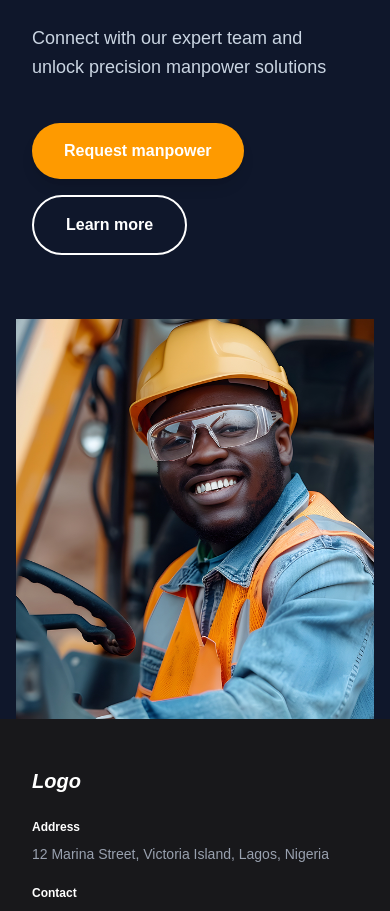
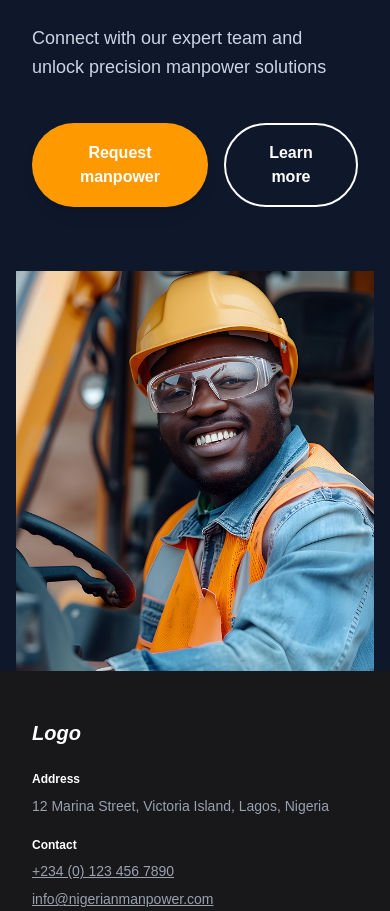
Before and after one commit to Kellytech-coder/Nigerian-Manpower-Solution, a Next.js app: page / in a window 390 px wide. Shown: the part 8648-9559 px from the top of the page. Built offline with nearby package versions, Linux system fonts and the light colour scheme.

Commit message:
wfb updated

```diff
--- a/app/components/landing-page/Hero.tsx
+++ b/app/components/landing-page/Hero.tsx
@@ -51,7 +51,7 @@ export default function Hero() {
           </div>
 
           {/* Front Image — Smaller image */}
-         <div className="absolute left-2 sm:left-15 bottom-30 sm:bottom-10 lg:bottom-68 w-[38%] sm:w-[34%] md:w-[32%] lg:w-[38%] xl:w-[34%] rounded-3xl overflow-hidden shadow-xl z-20">
+         <div className="absolute left-2 sm:left-10 bottom-20 sm:bottom-10 lg:bottom-59 w-[45%] sm:w-[40%] md:w-[40%] lg:w-[40%] xl:w-[40%] rounded-3xl overflow-hidden shadow-xl z-20">
             <img
               src="/images/PlaceholderImage1.png"
               alt="Female engineer"
--- a/app/components/landing-page/WorkForceBenefits.tsx
+++ b/app/components/landing-page/WorkForceBenefits.tsx
@@ -18,7 +18,7 @@ export default function CTA() {
               </p>
 
               {/* CTA Buttons */}
-              <div className="mt-10 flex flex-wrap gap-4">
+              <div className="mt-10 flex  gap-4">
                 <button className="px-8 py-4 rounded-full bg-amber-500 text-white font-semibold text-base lg:text-lg hover:bg-amber-600 transition-colors duration-300 shadow-lg">
                   Request manpower
                 </button>
```
